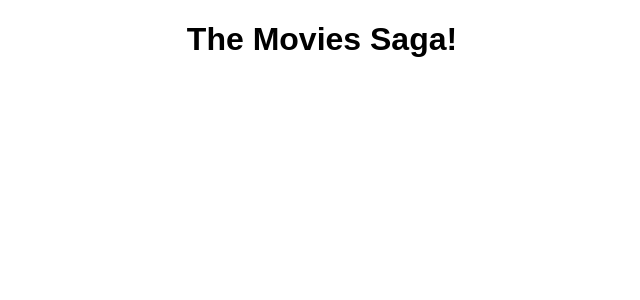
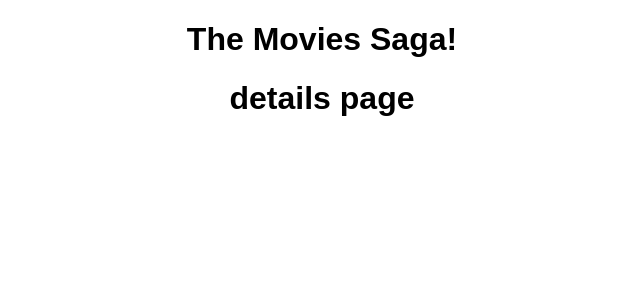
Before and after one commit to astridcpulse/weekend-movie-sagas, a React (Create React App) app: page /#/detailspage in a window 1280 px wide. Shown: the top 300 px of the page, without its empty margins (318-958 px from the left). Built offline with nearby package versions, Linux system fonts and the light colour scheme.

Commit message:
created details page component

```diff
--- a/src/components/App/App.js
+++ b/src/components/App/App.js
@@ -1,6 +1,7 @@
 import {HashRouter as Router, Route} from 'react-router-dom';
 import './App.css';
 import MovieList from '../MovieList/MovieList'
+import DetailsPage from '../DetailsPage/DetailsPage'
 
 function App() {
   return (
@@ -11,9 +12,13 @@ function App() {
           <MovieList />
         </Route>
 
+        <Route path='/detailspage' exact>
+          <DetailsPage />
+        </Route>
+
         {/* Details page */}
 
-        {/* Add Movie page */}
+        {/* STRETCH: Add Movie page */}
       </Router>
     </div>
   );
--- /dev/null
+++ b/src/components/DetailsPage/DetailsPage.jsx
@@ -0,0 +1,14 @@
+
+
+function DetailsPage(){
+
+    return(
+        <>
+            <h1> details page</h1>
+
+        </>
+    );
+
+}
+
+export default DetailsPage;
```
